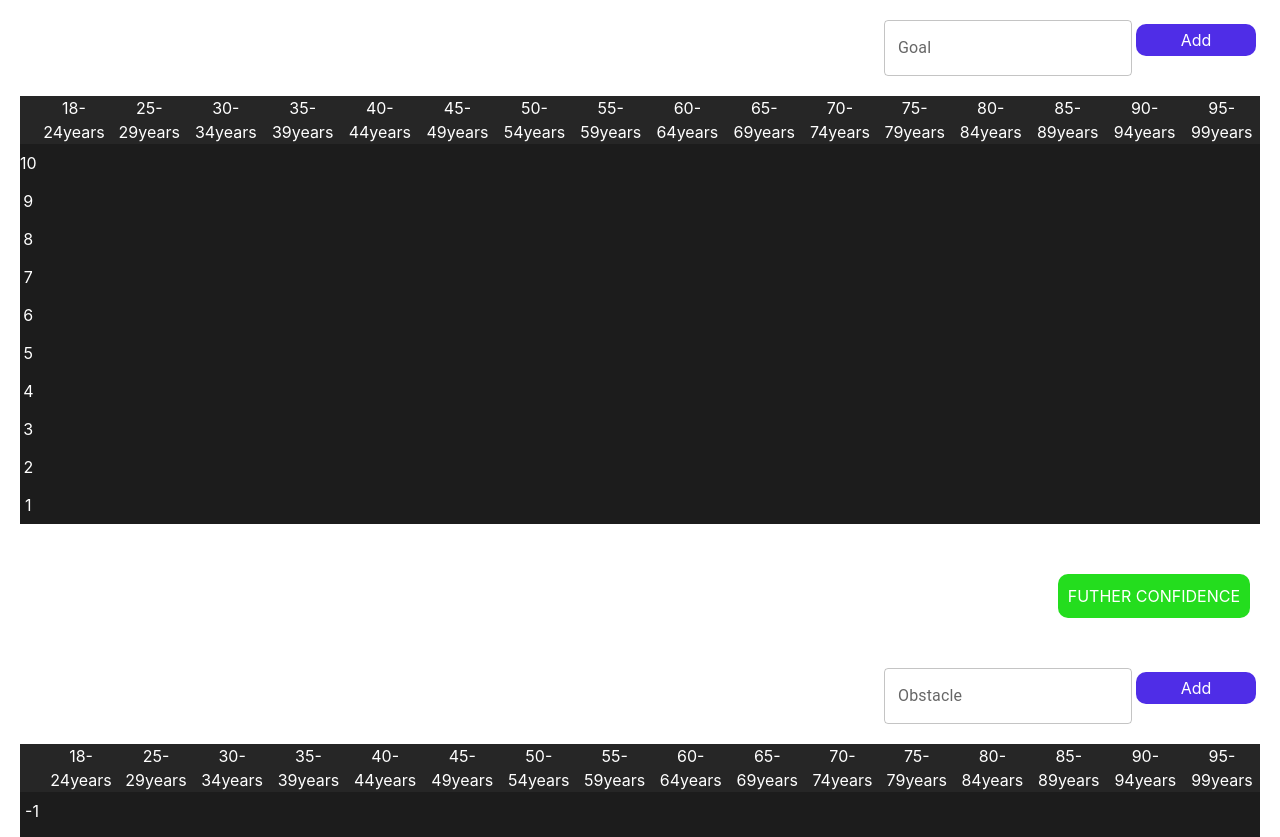
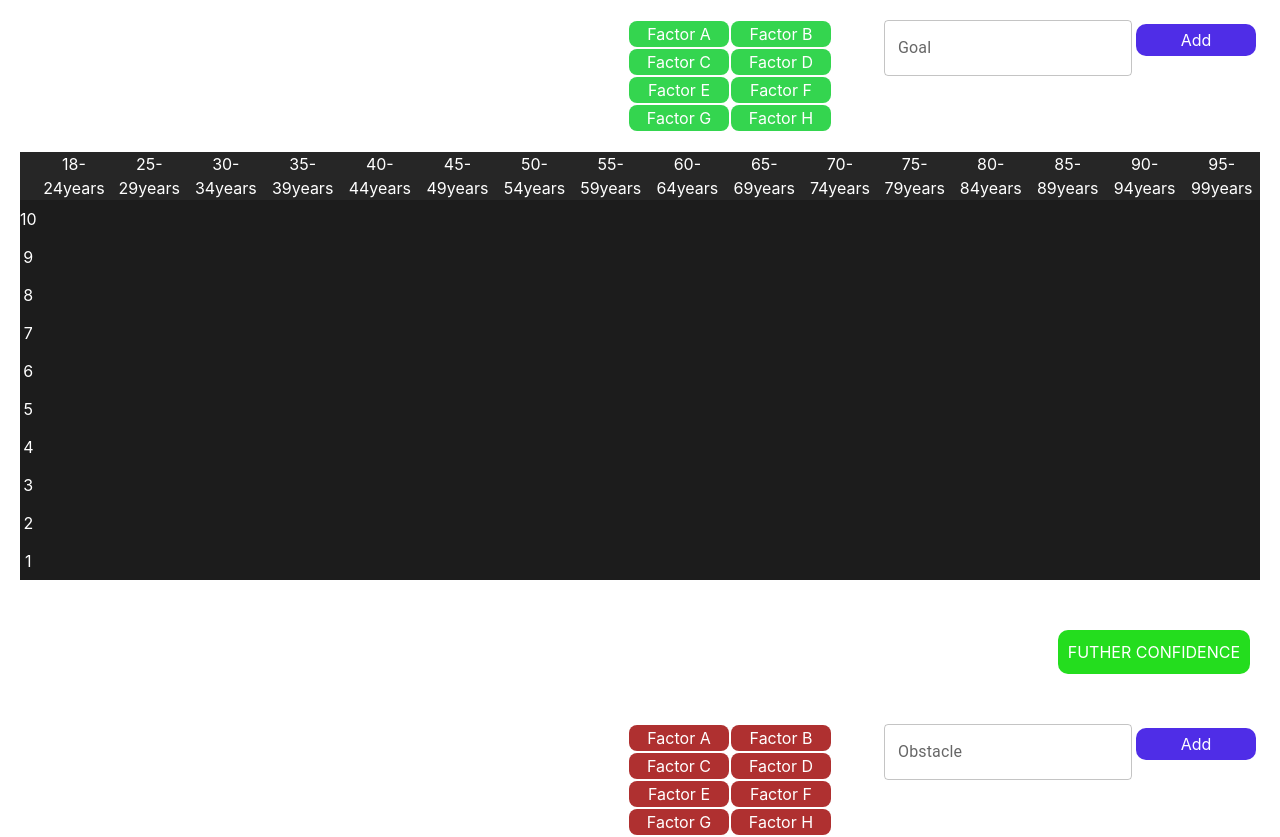
Before and after one commit to dragon7210/story, a React (Create React App) app: page /second in a window 1280 px wide. Shown: the top 837 px of the page. Built offline with nearby package versions, Linux system fonts and the light colour scheme.

Commit message:
screen 1

```diff
--- a/src/pages/first.js
+++ b/src/pages/first.js
@@ -180,7 +180,7 @@ const First = () => {
             Add
           </button>
         </div>
-        <div className="float-right p-5">
+        <div className="float-right p-5 w-[20%]">
           {milestones &&
             milestones.map((element, index) => (
               <button
@@ -202,15 +202,13 @@ const First = () => {
                 <td></td>
                 {temp.map((element) => (
                   <td key={element}>
-                    {element === 1 ? (
-                      <td>18-24years</td>
-                    ) : (
-                      element * 5 +
+                    {element === 1
+                      ? "18-24years"
+                      : element * 5 +
                         15 +
                         "-" +
                         parseInt(element * 5 + 19) +
-                      "years"
-                    )}
+                        "years"}
                   </td>
                 ))}
               </tr>
@@ -262,7 +260,7 @@ const First = () => {
             Add
           </button>
         </div>
-        <div className="float-right p-5">
+        <div className="float-right p-5 w-[20%]">
           {chalstones &&
             chalstones.map((element, index) => (
               <button
@@ -284,15 +282,13 @@ const First = () => {
                 <td></td>
                 {temp.map((element) => (
                   <td key={element}>
-                    {element === 1 ? (
-                      <td>18-24years</td>
-                    ) : (
-                      element * 5 +
+                    {element === 1
+                      ? " 18-24years"
+                      : element * 5 +
                         15 +
                         "-" +
                         parseInt(element * 5 + 19) +
-                      "years"
-                    )}
+                        "years"}
                   </td>
                 ))}
               </tr>
--- a/src/pages/second.js
+++ b/src/pages/second.js
@@ -177,7 +177,7 @@ const Second = () => {
             Add
           </button>
         </div>
-        <div className="float-right p-5">
+        <div className="float-right p-5 w-[20%]">
           {goals &&
             goals.map((element, index) => (
               <button
@@ -251,7 +251,7 @@ const Second = () => {
             Add
           </button>
         </div>
-        <div className="float-right p-5">
+        <div className="float-right p-5 w-[20%]">
           {obstacles &&
             obstacles.map((element, index) => (
               <button
--- a/src/pages/third.js
+++ b/src/pages/third.js
@@ -85,11 +85,11 @@ const Third = () => {
                           (index > elem.index ? (
                             <>
                               {elem.index < 4 ? (
-                                <div className="chartGreen">{elem.index}</div>
+                                <div className="chartGreen"></div>
                               ) : elem.index < 7 ? (
-                                <div className="chartOrange">{elem.index}</div>
+                                <div className="chartOrange"></div>
                               ) : (
-                                <div className="chartRed">{elem.index}</div>
+                                <div className="chartRed"></div>
                               )}
                             </>
                           ) : (
--- a/src/reducer/challenge.js
+++ b/src/reducer/challenge.js
@@ -1,7 +1,16 @@
 import { createSlice } from "@reduxjs/toolkit";
 
 const initialState = {
-  value: [],
+  value: [
+    "Factor A",
+    "Factor B",
+    "Factor C",
+    "Factor D",
+    "Factor E",
+    "Factor F",
+    "Factor G",
+    "Factor H",
+  ],
 };
 
 export const Challenge = createSlice({
@@ -9,7 +18,9 @@ export const Challenge = createSlice({
   initialState,
   reducers: {
     addChallenge: (state, action) => {
-      state.value.push(action.payload);
+      if (state.value.length < 12) {
+        state.value.push(action.payload);
+      }
     },
   },
 });
--- a/src/reducer/goal.js
+++ b/src/reducer/goal.js
@@ -1,7 +1,16 @@
 import { createSlice } from "@reduxjs/toolkit";
 
 const initialState = {
-  value: [],
+  value: [
+    "Factor A",
+    "Factor B",
+    "Factor C",
+    "Factor D",
+    "Factor E",
+    "Factor F",
+    "Factor G",
+    "Factor H",
+  ],
 };
 
 export const Goal = createSlice({
@@ -9,7 +18,9 @@ export const Goal = createSlice({
   initialState,
   reducers: {
     addGoal: (state, action) => {
-      state.value.push(action.payload);
+      if (state.value.length < 12) {
+        state.value.push(action.payload);
+      }
     },
   },
 });
--- a/src/reducer/milestone.js
+++ b/src/reducer/milestone.js
@@ -1,7 +1,16 @@
 import { createSlice } from "@reduxjs/toolkit";
 
 const initialState = {
-  value: [],
+  value: [
+    "Factor A",
+    "Factor B",
+    "Factor C",
+    "Factor D",
+    "Factor E",
+    "Factor F",
+    "Factor G",
+    "Factor H",
+  ],
 };
 
 export const Milestone = createSlice({
@@ -9,7 +18,9 @@ export const Milestone = createSlice({
   initialState,
   reducers: {
     addMilestone: (state, action) => {
-      state.value.push(action.payload);
+      if (state.value.length < 12) {
+        state.value.push(action.payload);
+      }
     },
   },
 });
--- a/src/reducer/obstacle.js
+++ b/src/reducer/obstacle.js
@@ -1,7 +1,16 @@
 import { createSlice } from "@reduxjs/toolkit";
 
 const initialState = {
-  value: [],
+  value: [
+    "Factor A",
+    "Factor B",
+    "Factor C",
+    "Factor D",
+    "Factor E",
+    "Factor F",
+    "Factor G",
+    "Factor H",
+  ],
 };
 
 export const Obstacle = createSlice({
@@ -9,7 +18,9 @@ export const Obstacle = createSlice({
   initialState,
   reducers: {
     addObstacle: (state, action) => {
-      state.value.push(action.payload);
+      if (state.value.length < 12) {
+        state.value.push(action.payload);
+      }
     },
   },
 });
```
Lines whose indentation alone changed are shown as unchanged.
